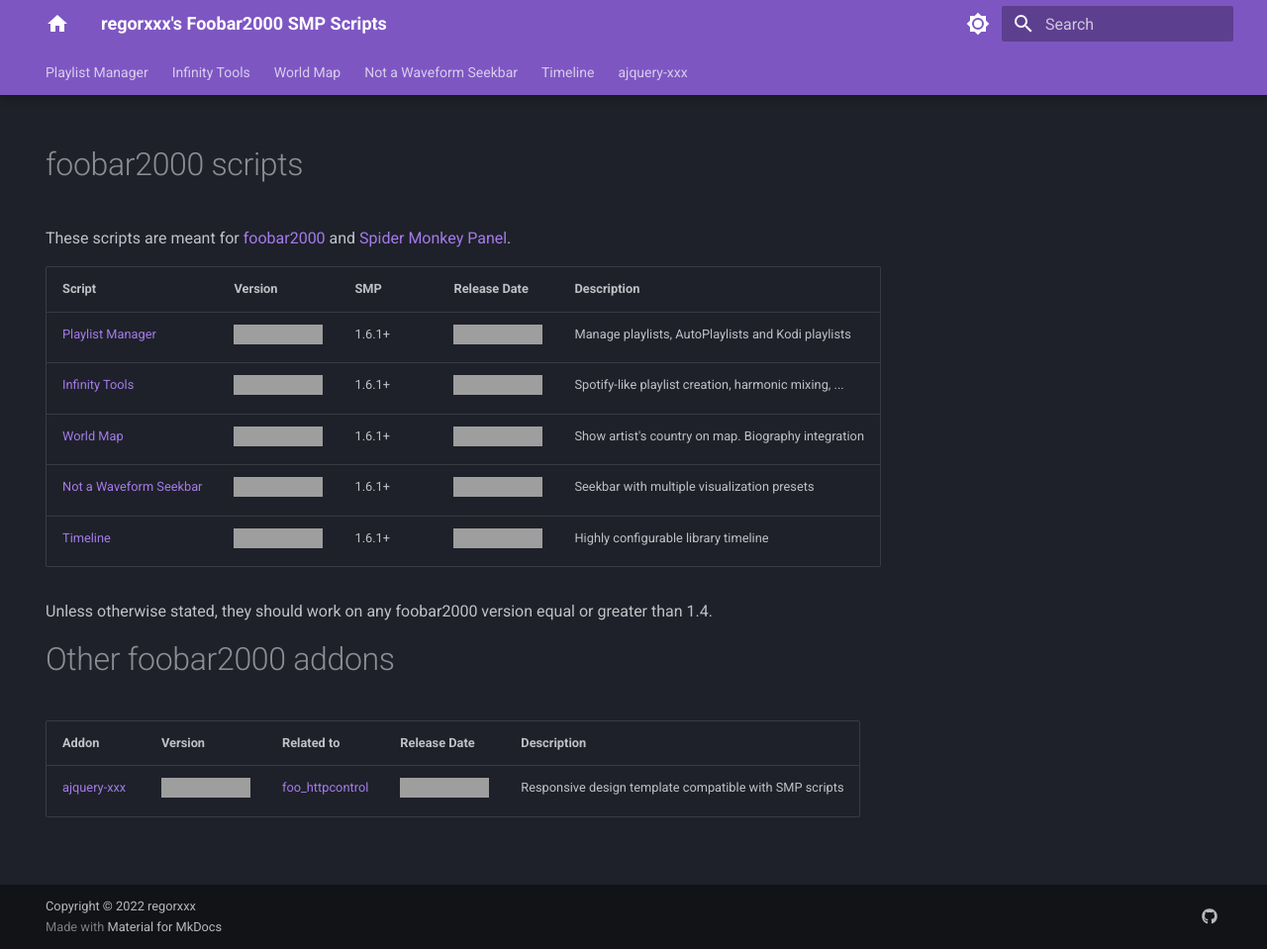
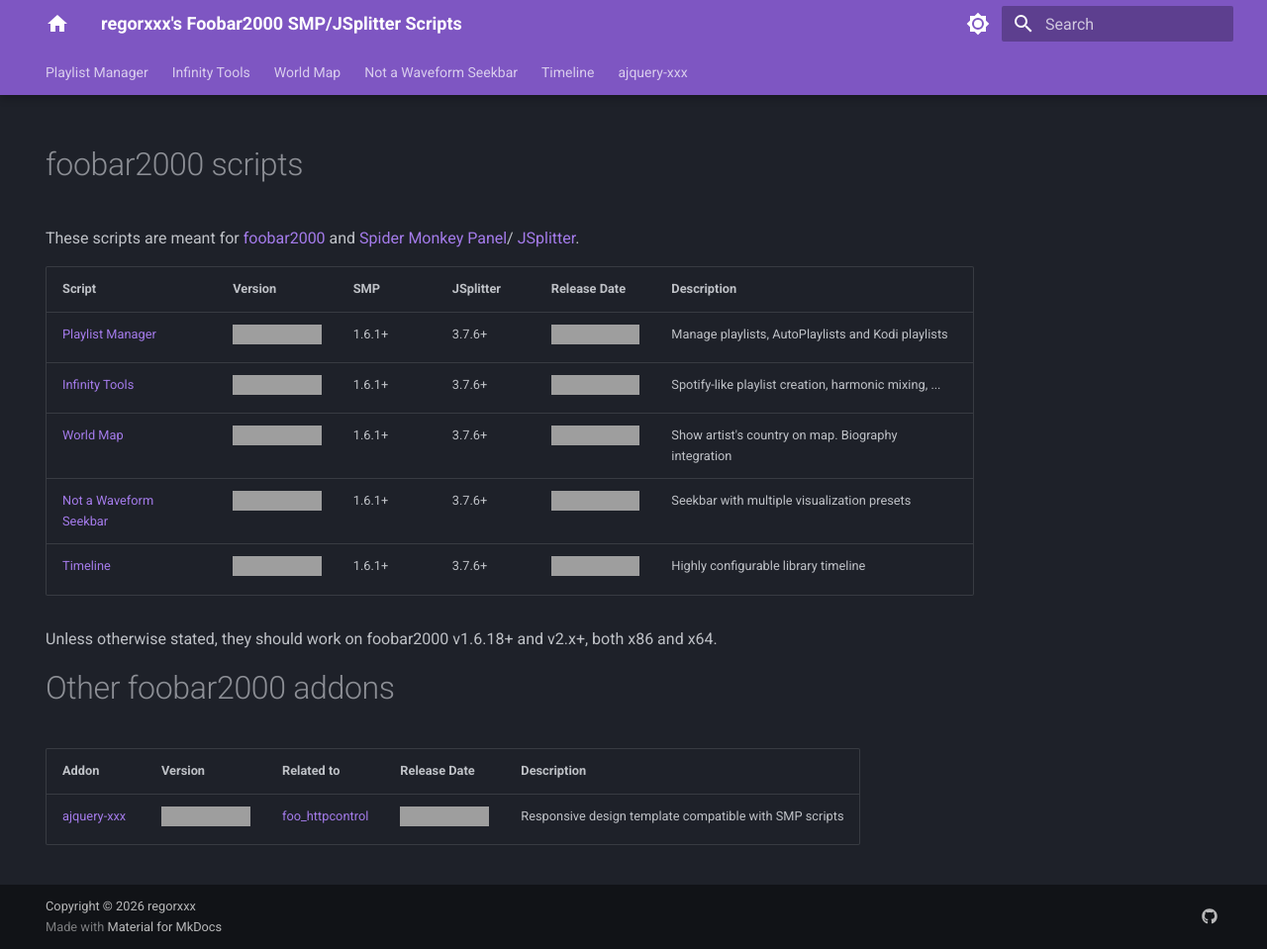
Before and after one commit to regorxxx/foobar2000-SMP.github.io, an MkDocs documentation site: the page built from docs/index.md, in a window 1280 px wide and 959 px high, cut to the strip 0-959 px from the top of the window. Shown: the whole strip at 99% size. Built offline with MkDocs 1.6.1 and Material for MkDocs 9.7.7, drawn with Linux system fonts in a browser that asks for light colours; grey boxes are pictures that could not be loaded.

Commit message:
Update frontpage

```diff
--- a/docs/index.md
+++ b/docs/index.md
@@ -5,19 +5,20 @@
 # foobar2000 scripts
 
 These scripts are meant for [foobar2000](https://www.foobar2000.org/) and
- [Spider Monkey Panel](https://theqwertiest.github.io/foo_spider_monkey_panel/).
+ [Spider Monkey Panel](https://theqwertiest.github.io/foo_spider_monkey_panel)/
+[JSplitter](https://foobar2000.ru/forum/viewtopic.php?t=6378).
 
-|Script|Version|SMP|Release Date|Description|
-|:---|:---|:---|:---|:---|
-|[Playlist Manager](scripts/playlist-manager-smp)|[![Playlist Manager](https://img.shields.io/github/v/release/Regorxxx/Playlist-Manager-SMP?include_prereleases&label=%20)](scripts/playlist-manager-smp)|1.6.1+|[![Playlist Manager](https://img.shields.io/github/release-date/Regorxxx/Playlist-Manager-SMP?label=%20)](scripts/playlist-manager-smp)|Manage playlists, AutoPlaylists and Kodi playlists|
-|[Infinity Tools](scripts/infinity-tools-smp)|[![Infinity Tools](https://img.shields.io/github/v/release/Regorxxx/Infinity-Tools-SMP?include_prereleases&label=%20)](scripts/infinity-tools-smp)|1.6.1+|[![Infinity Tools](https://img.shields.io/github/release-date/Regorxxx/Infinity-Tools-SMP?label=%20)](scripts/playlist-tools-smp)|Spotify-like playlist creation, harmonic mixing, ...|
-|[World Map](scripts/world-map-smp)|[![World Map](https://img.shields.io/github/v/release/Regorxxx/World-Map-SMP?include_prereleases&label=%20)](scripts/world-map-smp)|1.6.1+|[![World Map](https://img.shields.io/github/release-date/Regorxxx/World-Map-SMP?label=%20)](scripts/world-map-smp)|Show artist's country on map. Biography integration|
-|[Not a Waveform Seekbar](scripts/not-a-waveform-seekbar-smp)|[![Not a Waveform Seekbar](https://img.shields.io/github/v/release/Regorxxx/Not-A-Waveform-Seekbar-SMP?include_prereleases&label=%20)](scripts/not-a-waveform-seekbar-smp)|1.6.1+|[![Not a Waveform Seekbar](https://img.shields.io/github/release-date/Regorxxx/Not-A-Waveform-Seekbar-SMP?label=%20)](scripts/not-a-waveform-seekbar-smp)|Seekbar with multiple visualization presets|
-|[Timeline](scripts/timeline-smp)|[![timeline](https://img.shields.io/github/v/release/Regorxxx/Timeline-SMP?include_prereleases&label=%20)](scripts/timeline-smp)|1.6.1+|[![Timeline](https://img.shields.io/github/release-date/Regorxxx/Timeline-SMP?label=%20)](scripts/timeline-smp)|Highly configurable library timeline|
+|Script|Version|SMP|JSplitter|Release Date|Description|
+|:---|:---|:---|:---|:---|:---|
+|[Playlist Manager](scripts/playlist-manager-smp)|[![Playlist Manager](https://img.shields.io/github/v/release/Regorxxx/Playlist-Manager-SMP?include_prereleases&label=%20)](scripts/playlist-manager-smp)|1.6.1+|3.7.6+|[![Playlist Manager](https://img.shields.io/github/release-date/Regorxxx/Playlist-Manager-SMP?label=%20)](scripts/playlist-manager-smp)|Manage playlists, AutoPlaylists and Kodi playlists|
+|[Infinity Tools](scripts/infinity-tools-smp)|[![Infinity Tools](https://img.shields.io/github/v/release/Regorxxx/Infinity-Tools-SMP?include_prereleases&label=%20)](scripts/infinity-tools-smp)|1.6.1+|3.7.6+|[![Infinity Tools](https://img.shields.io/github/release-date/Regorxxx/Infinity-Tools-SMP?label=%20)](scripts/playlist-tools-smp)|Spotify-like playlist creation, harmonic mixing, ...|
+|[World Map](scripts/world-map-smp)|[![World Map](https://img.shields.io/github/v/release/Regorxxx/World-Map-SMP?include_prereleases&label=%20)](scripts/world-map-smp)|1.6.1+|3.7.6+|[![World Map](https://img.shields.io/github/release-date/Regorxxx/World-Map-SMP?label=%20)](scripts/world-map-smp)|Show artist's country on map. Biography integration|
+|[Not a Waveform Seekbar](scripts/not-a-waveform-seekbar-smp)|[![Not a Waveform Seekbar](https://img.shields.io/github/v/release/Regorxxx/Not-A-Waveform-Seekbar-SMP?include_prereleases&label=%20)](scripts/not-a-waveform-seekbar-smp)|1.6.1+|3.7.6+|[![Not a Waveform Seekbar](https://img.shields.io/github/release-date/Regorxxx/Not-A-Waveform-Seekbar-SMP?label=%20)](scripts/not-a-waveform-seekbar-smp)|Seekbar with multiple visualization presets|
+|[Timeline](scripts/timeline-smp)|[![timeline](https://img.shields.io/github/v/release/Regorxxx/Timeline-SMP?include_prereleases&label=%20)](scripts/timeline-smp)|1.6.1+|3.7.6+|[![Timeline](https://img.shields.io/github/release-date/Regorxxx/Timeline-SMP?label=%20)](scripts/timeline-smp)|Highly configurable library timeline|
 
 
 
-Unless otherwise stated, they should work on any foobar2000 version equal or greater than 1.4.
+Unless otherwise stated, they should work on foobar2000 v1.6.18+ and v2.x+, both x86 and x64.
 
 # Other foobar2000 addons
 
--- a/mkdocs.yml
+++ b/mkdocs.yml
@@ -1,5 +1,5 @@
-site_name: regorxxx's Foobar2000 SMP Scripts
-copyright: Copyright &copy; 2022 regorxxx
+site_name: regorxxx's Foobar2000 SMP/JSplitter Scripts
+copyright: Copyright &copy; 2026 regorxxx
 theme:
   name: material
   custom_dir: overrides
```
